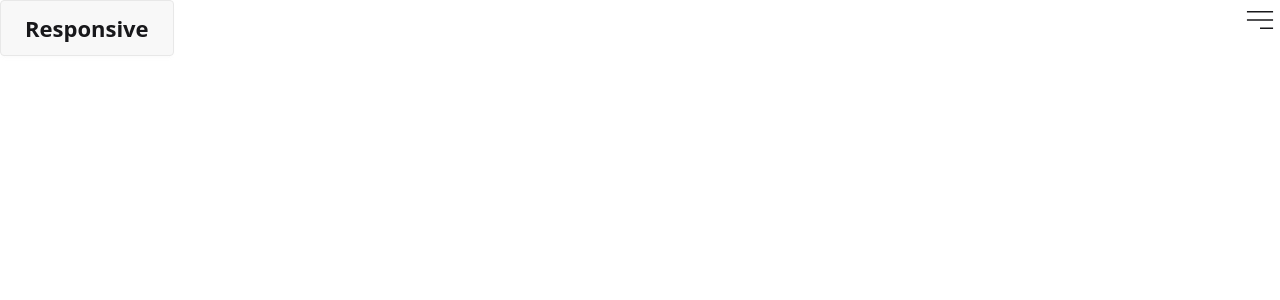
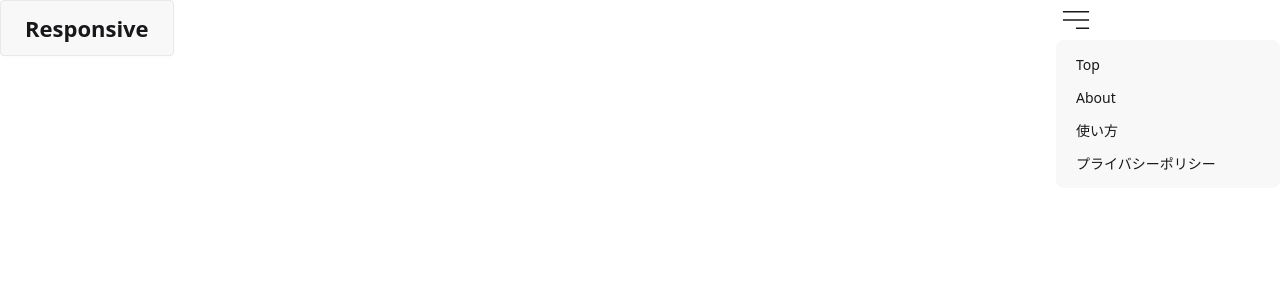
Before and after one commit to Tatsu015/nuxt-sample, a Nuxt app: page / in a window 1280 px wide. Both pictures are taken after a click on the button 1260 px from the left and 20 px from the top of the page. Shown: the top 300 px of the page. Built offline with nearby package versions, Linux system fonts and the light colour scheme.

Commit message:
add menu

```diff
--- /dev/null
+++ b/components/Menu.vue
@@ -0,0 +1,26 @@
+<template>
+  <div>
+    <ul class="menu bg-base-200 rounded-box w-56">
+    <li>
+      <NuxtLink to="/">Top</NuxtLink>
+    </li>
+    <li>
+      <NuxtLink to="/about">About</NuxtLink>
+    </li>
+    <li>
+      <NuxtLink to="/usage">使い方</NuxtLink>
+    </li>
+    <li>
+      <NuxtLink to="/policy">プライバシーポリシー</NuxtLink>
+    </li>
+    </ul>
+  </div>
+</template>
+
+<script lang="ts" setup>
+
+</script>
+
+<style>
+
+</style>
--- a/components/NavBar.vue
+++ b/components/NavBar.vue
@@ -1,17 +1,24 @@
 <template>
   <div class="fixed top-0 right-0">
-    <button class="btn btn-square btn-ghost">
+    <button class="btn btn-square btn-ghost" @click="toggleMenu">
       <svg xmlns="http://www.w3.org/2000/svg" fill="none" viewBox="0 0 24 24" strokeWidth={1.5} stroke="currentColor"
         className="size-6">
         <path strokeLinecap="round" strokeLinejoin="round" d="M3.75 6.75h16.5M3.75 12h16.5M12 17.25h8.25" />
       </svg>
-
     </button>
+    <Menu v-if="isMenuOpen" @close="isMenuOpen = false" />
   </div>
 </template>
 
 <script lang="ts" setup>
+import { ref } from 'vue';
+import Menu from './Menu.vue';
 
+const isMenuOpen = ref(false);
+
+const toggleMenu = () => {
+  isMenuOpen.value = !isMenuOpen.value;
+};
 </script>
 
 <style>
```
